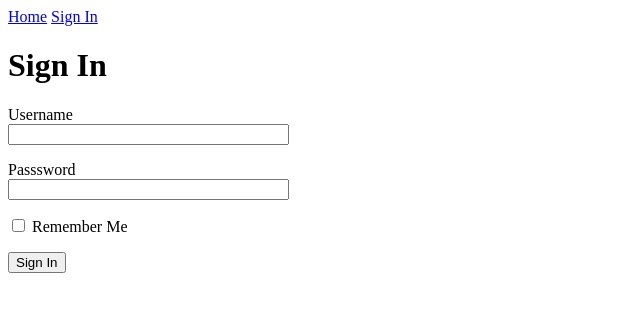
After one commit to yangliupku/megaflask, a Flask app: page /login in a window 1280 px wide. The commit adds this page. Shown: the top 312 px of the page, without its empty margins (0-640 px from the left). Run offline with Flask 2, Linux system fonts and the light colour scheme.

Commit message:
login form

```diff
--- a/app/__init__.py
+++ b/app/__init__.py
@@ -1,5 +1,6 @@
 from flask import Flask
+from config import Config
 
 app = Flask(__name__)
-
+app.config.from_object(Config)
 from app import routes
--- /dev/null
+++ b/app/login.py
@@ -0,0 +1,10 @@
+from flask_wtf import FlaskForm
+from wtforms.fields import StringField, PasswordField, BooleanField, SubmitField
+from wtforms.validators import DataRequired
+
+
+class LoginForm(FlaskForm):
+    username = StringField("Username", validators=[DataRequired()])
+    password = PasswordField("Passsword", validators=[DataRequired()])
+    remember_me = BooleanField("Remember Me")
+    submit = SubmitField("Sign In")
--- a/app/routes.py
+++ b/app/routes.py
@@ -1,5 +1,6 @@
 from app import app
-from flask import render_template
+from flask import render_template, flash, redirect, url_for
+from app.login import LoginForm
 
 
 @app.route("/")
@@ -11,3 +12,12 @@ def index():
         {"author": {"username": "user2"}, "body": "bar"},
     ]
     return render_template("index.html", title="microblog", user=user, posts=posts)
+
+
+@app.route("/login", methods=["GET", "POST"])
+def login():
+    form = LoginForm()
+    if form.validate_on_submit():
+        flash(f"Login Requested. Username={form.username.data}")
+        return redirect(url_for("index"))
+    return render_template("login.html", title="Sign In", form=form)
--- a/app/templates/base.html
+++ b/app/templates/base.html
@@ -9,8 +9,21 @@
     </head>
 
     <body>
-        <div> <a href="/index">Home</a></div>
-        <h1>Hi, {{user.username}}</h1>
+        <div>
+            <a href="{{ url_for('index') }}">Home</a>
+            <a href="{{ url_for('login') }}">Sign In</a>
+        </div>
+        {% with messages = get_flashed_messages() %}
+        {% if messages %}
+        <ul>
+            {% for message in messages %}
+            <li>
+                {{ message }}
+            </li>
+            {% endfor %}
+        </ul>
+        {% endif %}
+        {% endwith %}
         {%block content%} {%endblock%}
     </body>
 
--- /dev/null
+++ b/app/templates/login.html
@@ -0,0 +1,31 @@
+{% extends "base.html" %}
+
+{%block content%}
+<div>
+    <h1>Sign In</h1>
+    <form action="" method="post">
+        {{form.hidden_tag()}}
+        <p>
+            {{ form.username.label }} <br>
+            {{ form.username(size=32) }} <br>
+            {% for error in form.username.errors %}
+            <span style="color:red;"> {{ error }}</span>
+            {% endfor %}
+        </p>
+        <p>
+            {{ form.password.label }} <br>
+            {{ form.password(size=32) }} <br>
+            {% for error in form.username.errors %}
+            <span style="color:red;"> {{ error }}</span>
+            {% endfor %}
+        </p>
+        <p>
+            {{form.remember_me()}} {{ form.remember_me.label }}
+        </p>
+        <p>
+            {{ form.submit() }}
+        </p>
+    </form>
+</div>
+
+{% endblock %}
--- /dev/null
+++ b/config.py
@@ -0,0 +1,5 @@
+import os
+
+
+class Config:
+    SECRET_KEY = os.environ.get("SECRET_KEY", "whosyourdaddy")
```
